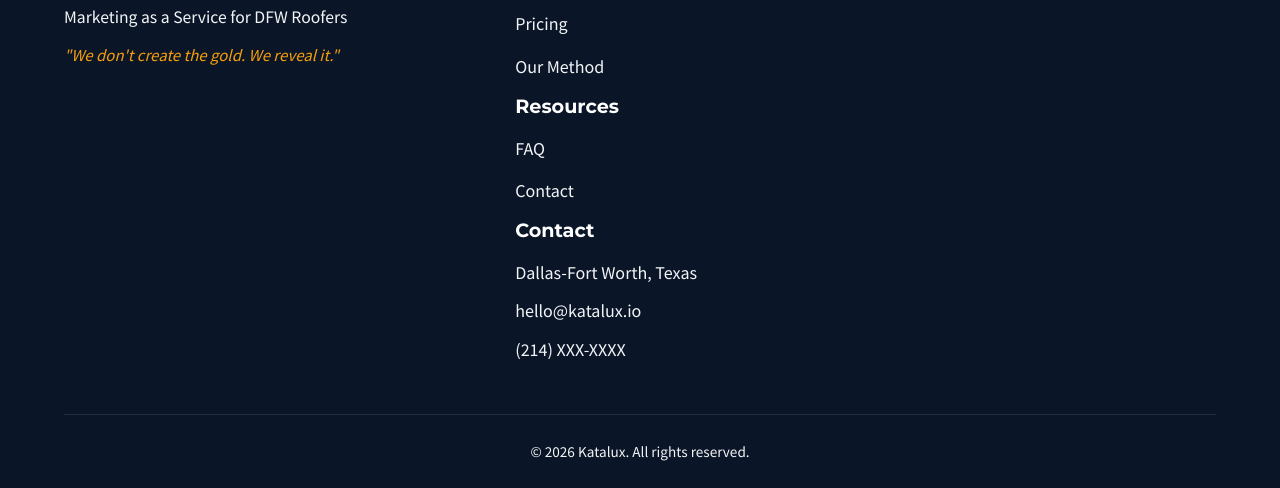
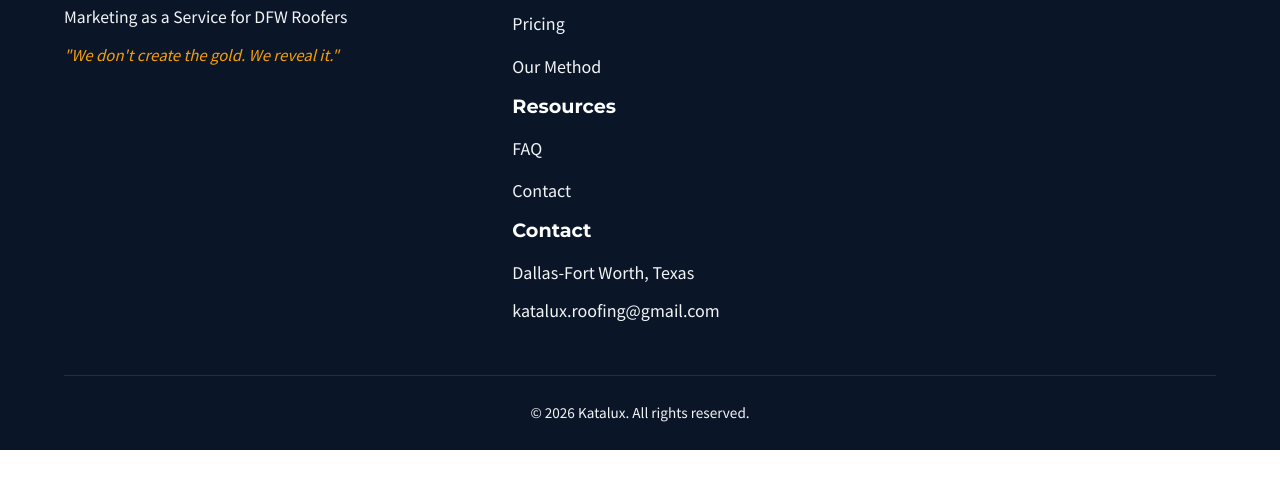
Before and after one commit to abringel/katalux-landing-page, a plain HTML site: page index.html in a window 1280 px wide. Shown: the part 9529-10017 px from the top of the page. After the commit the page ends 9979 px from the top, so only its background shows below. Drawn offline with Linux system fonts and the light colour scheme.

Commit message:
Update index.html

```diff
--- a/index.html
+++ b/index.html
@@ -403,8 +403,7 @@
                     <div class="footer-column">
                         <h4>Contact</h4>
                         <p>Dallas-Fort Worth, Texas</p>
-                        <p>hello@katalux.io</p>
-                        <p>(214) XXX-XXXX</p>
+                        <p>katalux.roofing@gmail.com</p>
                     </div>
                 </div>
             </div>
```
